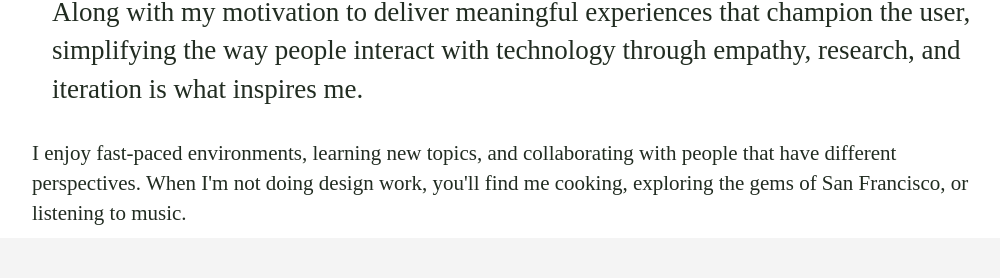
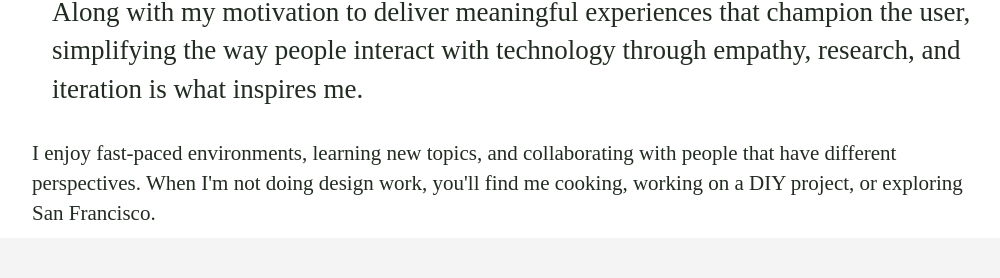
Before and after one commit to justinkahrs/portfolio-react, a React (Create React App) app: page / in a window 1280 px wide. Shown: the part 1159-1437 px from the top of the page, without its empty margins (128-1128 px from the left). Built offline with nearby package versions, Linux system fonts and the light colour scheme; what webfontloader would draw is missing.

Commit message:
Update About.js

```diff
--- a/src/mainPage/About.js
+++ b/src/mainPage/About.js
@@ -58,7 +58,7 @@ class About extends Component {
               Along with my motivation to deliver meaningful experiences that champion the user, simplifying the way people interact with technology through empathy, research, and iteration is what inspires me.
             </blockquote>
             <p>
-              I enjoy fast-paced environments, learning new topics, and collaborating with people that have different perspectives. When I'm not doing design work, you'll find me cooking, exploring the gems of San Francisco, or listening to music.
+              I enjoy fast-paced environments, learning new topics, and collaborating with people that have different perspectives. When I'm not doing design work, you'll find me cooking, working on a DIY project, or exploring San Francisco.
             </p>
           </div>
         </div>
```
